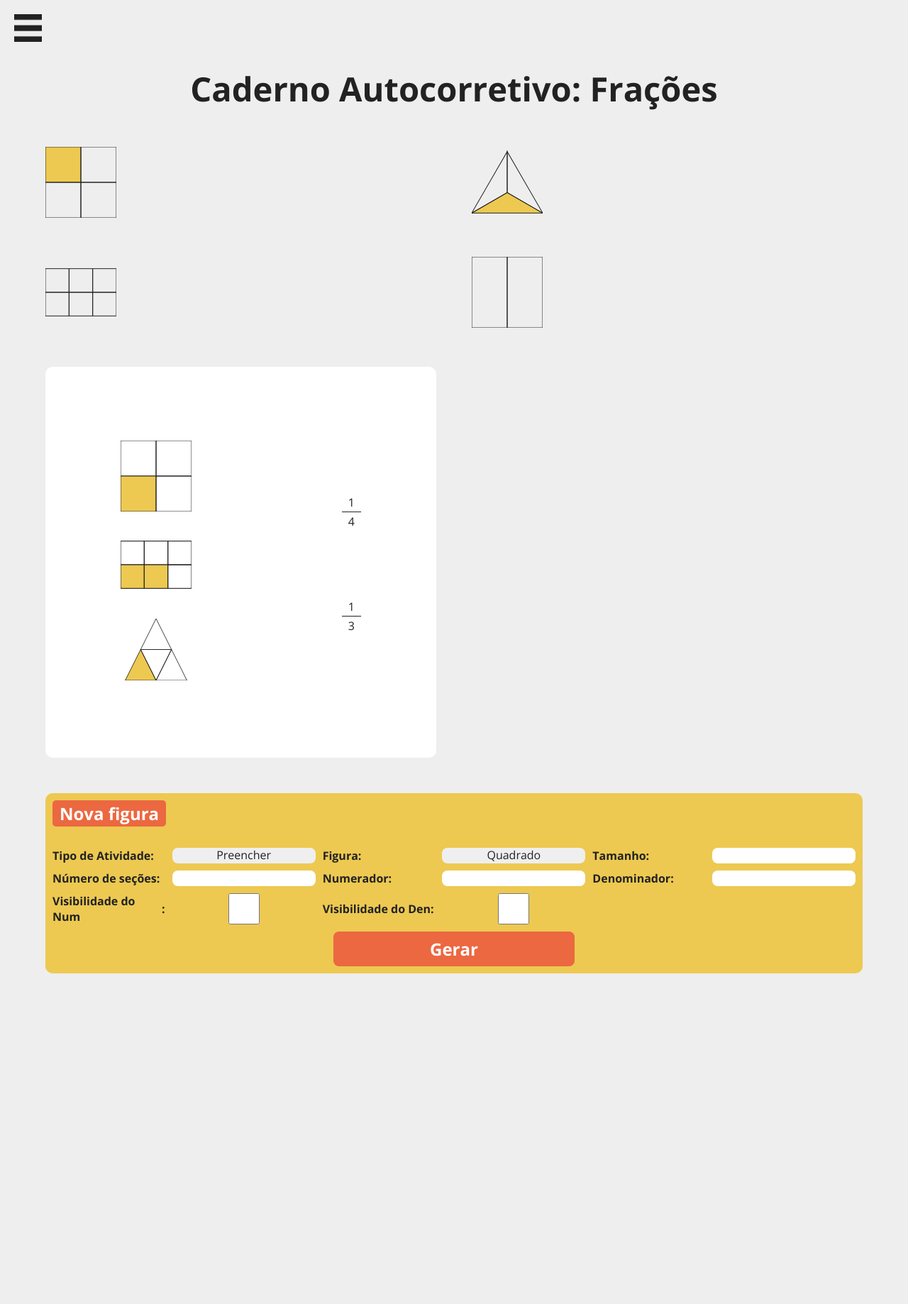
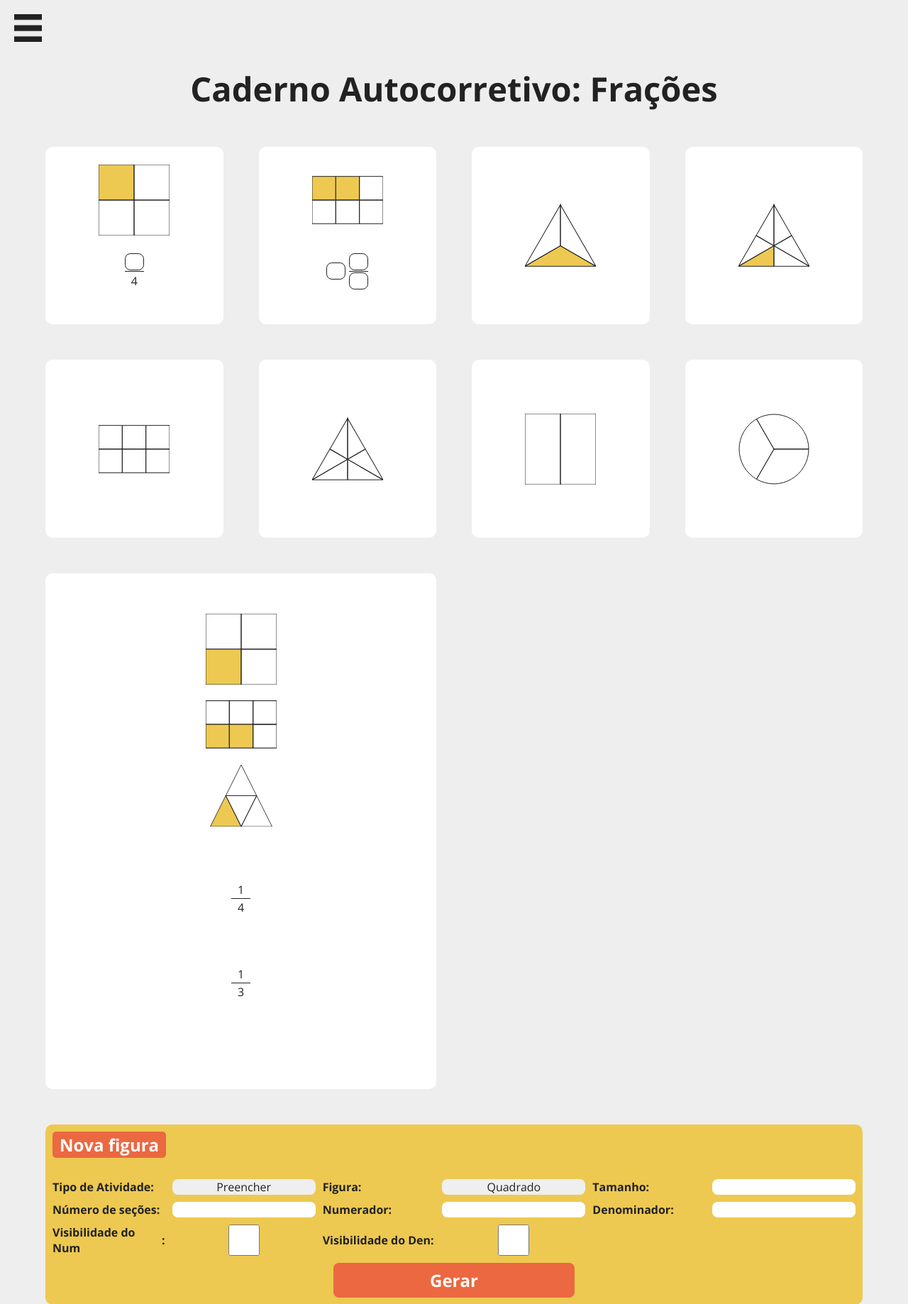
Before and after one commit to douglasspeck/check, a PHP site: page /cacs/teste.php in a window 1280 px wide. Shown: the top 1838 px of the page at 71% size. Run offline with PHP 8.4, Linux system fonts and the light colour scheme.

Commit message:
Fixed fractions and figures insertion

```diff
--- a/assets/css/figures.css
+++ b/assets/css/figures.css
@@ -14,7 +14,3 @@ svg .filled {
 svg.highlighted .filled {
     fill: var(--a2);
 }
-
-.paint svg * {
-    cursor: pointer;
-}
--- a/assets/css/fractions.css
+++ b/assets/css/fractions.css
@@ -1,7 +1,26 @@
 .fraction {
     display: grid;
-    grid-template-columns: 1fr;
-    margin-top: 5px;
+    grid-template-columns: 3ch;
+    grid-template-rows: 1fr 3px 1fr;
+    align-items: center;
+    justify-content: end;
+    column-gap: 0.5ch;
+    margin: auto;
+}
+
+.fraction.mixed {
+    grid-template-columns: 3ch 3ch;
+    width: 6.5ch;
+}
+
+.fraction.mixed > :first-child {
+    grid-row: 1/4;
+    grid-column: 1/2;
+    align-self: center;
+}
+
+.fraction.mixed > * {
+    grid-column: 2/3;
 }
 
 .fraction::after {
@@ -9,18 +28,17 @@
     display: block;
     width: 100%;
     height: 1px;
-    margin: 2px 0;
     background-color: var(--g0);
     grid-row: 2 / 3;
 }
 
 .fraction > input {
-    background-color: none;
-    width: 3ch;
+    background-color: #fff;
     border-radius: 0;
     border: 1px solid var(--g0);
 }
 
 .fraction > input[readonly] {
     border: none;
+    background-color: transparent;
 }
--- a/assets/css/gallery-view.css
+++ b/assets/css/gallery-view.css
@@ -6,12 +6,13 @@
     padding-top: 50px;
 }
 
-.figure, .associate {
+.gallery > article, .associate {
     display: flex;
     flex-direction: column;
     align-items: center;
     aspect-ratio: 1;
     justify-content: center;
+    padding: 10%;
     background-color: #fff;
     border-radius: 10px;
 }
--- a/assets/css/main.css
+++ b/assets/css/main.css
@@ -121,6 +121,10 @@ img {
     display: none !important;
 }
 
+.clickable {
+    cursor: pointer;
+}
+
 /* Scrollbar */
 
 ::-webkit-scrollbar {
--- a/assets/js/figures.js
+++ b/assets/js/figures.js
@@ -188,8 +188,8 @@ function createFigure(fig, id){
         createCircle(svg, size, sections);
     }
 
-    if (paint) {
-        window.alert("teste");
+    if (paint!==null) {
+        svg.classList.add("clickable");
         for (let i = 0; i < svg.children.length; i++) {
             svg.children[i].setAttribute("onclick","paint(this);");
         };
@@ -210,15 +210,13 @@ function generateFigures() {
 
     let figures = document.getElementsByTagName("figure");
 
-    for (let i = 0; i < figures.length; i++) {
+    let id = 0;
 
-        let fig = figures[i];
-        createFigure(fig, i + 1);
+    while (figures.length > 0) {
 
-        while (fig.getAttributeNames().length > 1) {
-            let att = fig.getAttributeNames()[1];
-            fig.removeAttribute(att);
-        }
+        let fig = figures[0];
+        createFigure(fig, id);
+        id++;
 
     }
 
--- a/assets/js/onload.js
+++ b/assets/js/onload.js
@@ -1,5 +1,6 @@
 window.onload = function(){
 
     generateFigures();
+    generateFractions();
 
 }
--- a/cacs/teste.php
+++ b/cacs/teste.php
@@ -17,10 +17,12 @@
 
                 <article>
                     <figure fill=1 shape="square" size=100 sections=4></figure>
+                    <fraction den=4></fraction>
                 </article>
 
                 <article>
                     <figure fill=2 shape="rect" size=100 sections=6></figure>
+                    <fraction int></fraction>
                 </article>
 
                 <article>
```
Also changed, not shown: assets/js/numbers.js (+34 -12 lines).
